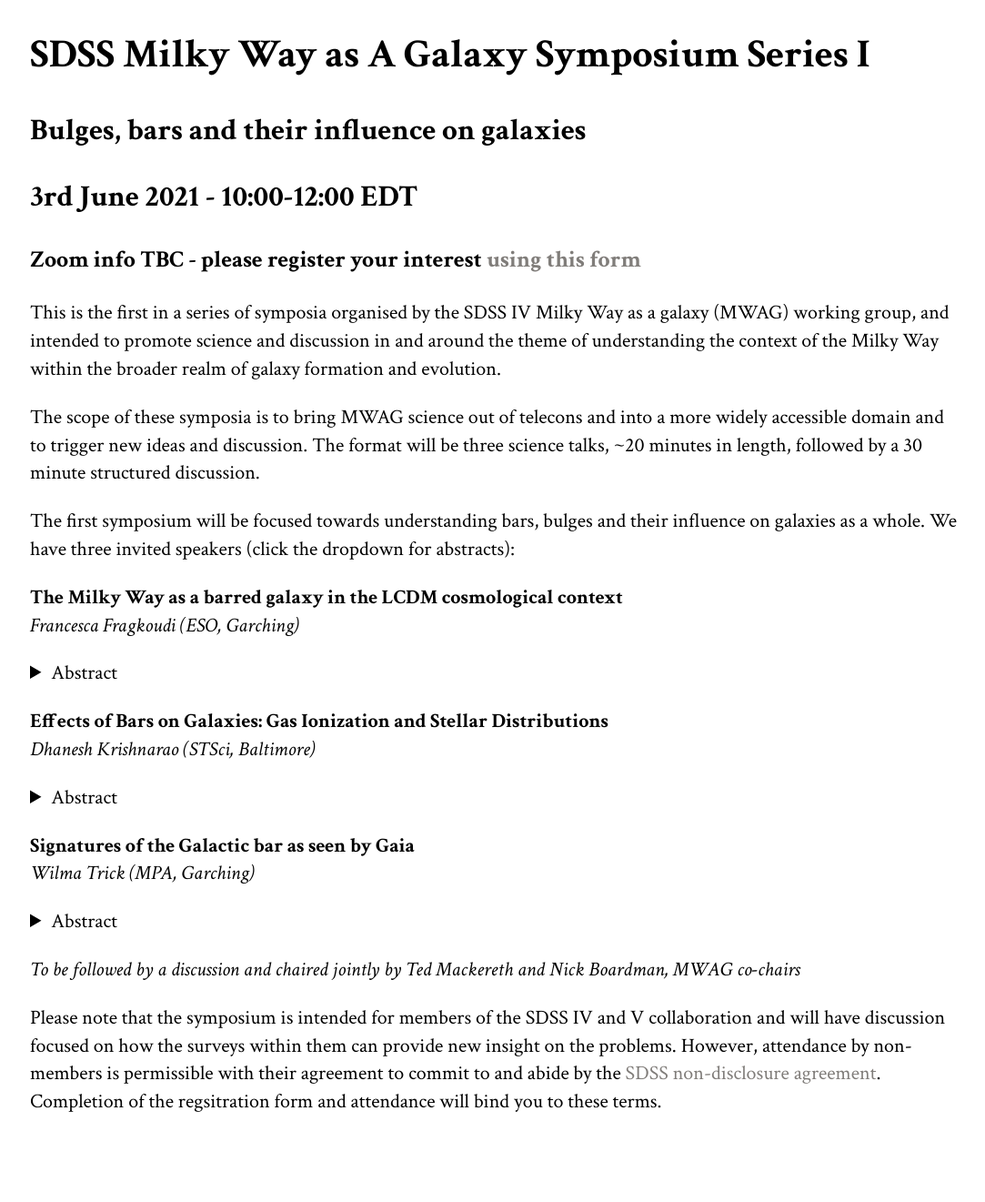
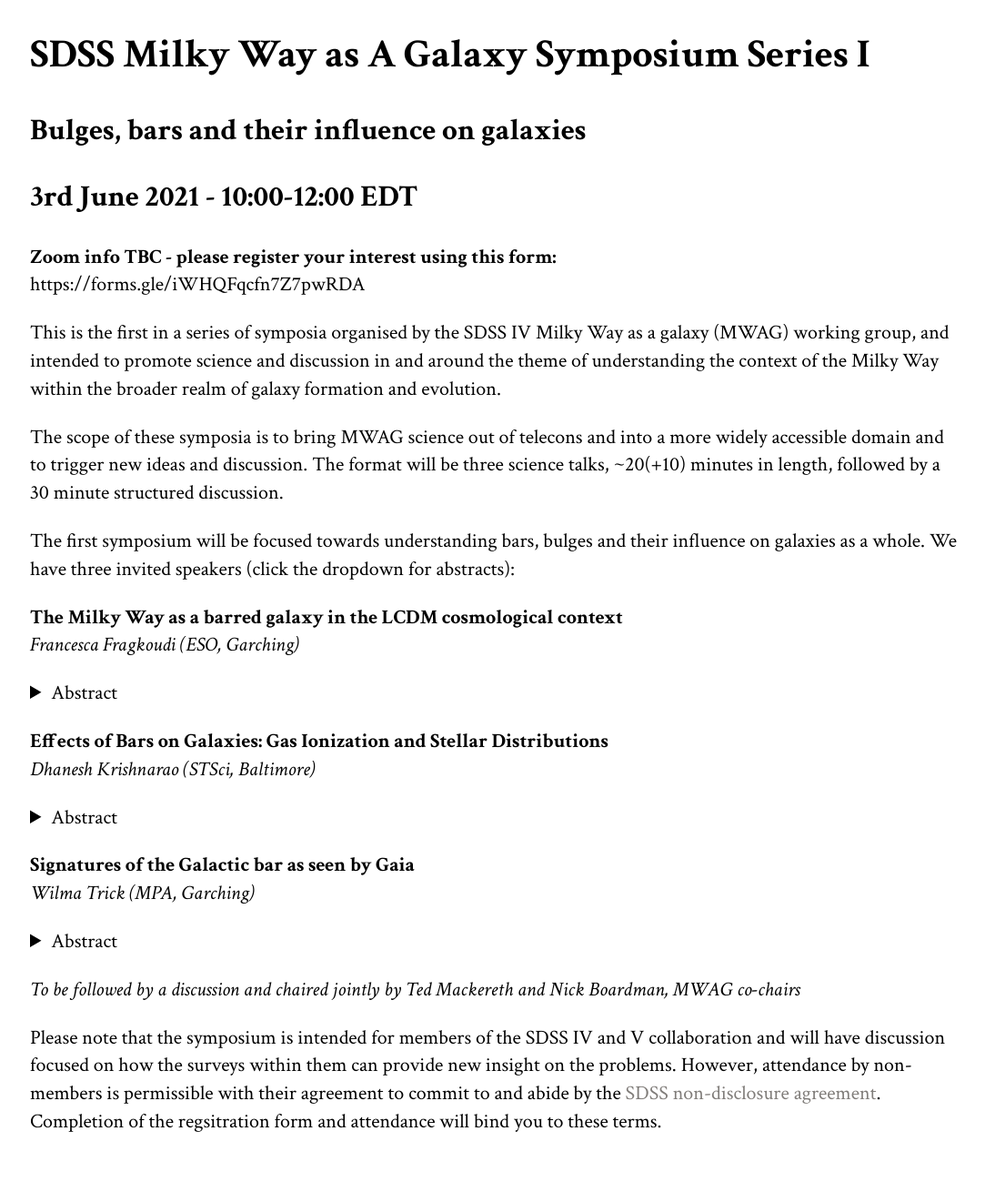
Before and after one commit to jmackereth/jmackereth.github.io, a Jekyll site: the page built from mwag-mini-conference.md, in a window 1280 px wide. Shown: the whole page at 91% size, without its empty margins (95-1178 px from the left). Built offline with Jekyll 4.4.1, drawn with Linux system fonts in a browser that asks for light colours; a style sheet for code colours, icons or effects is not loaded; before the commit the page ends 1299 px from its top, so only the background shows below that.

Commit message:
include tweaks from Nick

```diff
--- a/mwag-mini-conference.md
+++ b/mwag-mini-conference.md
@@ -8,11 +8,12 @@
 ## Bulges, bars and their influence on galaxies
 
 ## 3rd June 2021 - 10:00-12:00 EDT
-### Zoom info TBC - please register your interest [using this form](https://forms.gle/iWHQFqcfn7Z7pwRDA)
+**Zoom info TBC - please register your interest using this form:**
+https://forms.gle/iWHQFqcfn7Z7pwRDA
 
 This is the first in a series of symposia organised by the SDSS IV Milky Way as a galaxy (MWAG) working group, and intended to promote science and discussion in and around the theme of understanding the context of the Milky Way within the broader realm of galaxy formation and evolution.
 
-The scope of these symposia is to bring MWAG science out of telecons and into a more widely accessible domain and to trigger new ideas and discussion. The format will be three science talks, ~20 minutes in length, followed by a 30 minute structured discussion.
+The scope of these symposia is to bring MWAG science out of telecons and into a more widely accessible domain and to trigger new ideas and discussion. The format will be three science talks, ~20(+10) minutes in length, followed by a 30 minute structured discussion.
 
 The first symposium will be focused towards understanding bars, bulges and their influence on galaxies as a whole. We have three invited speakers (click the dropdown for abstracts):
 
```
